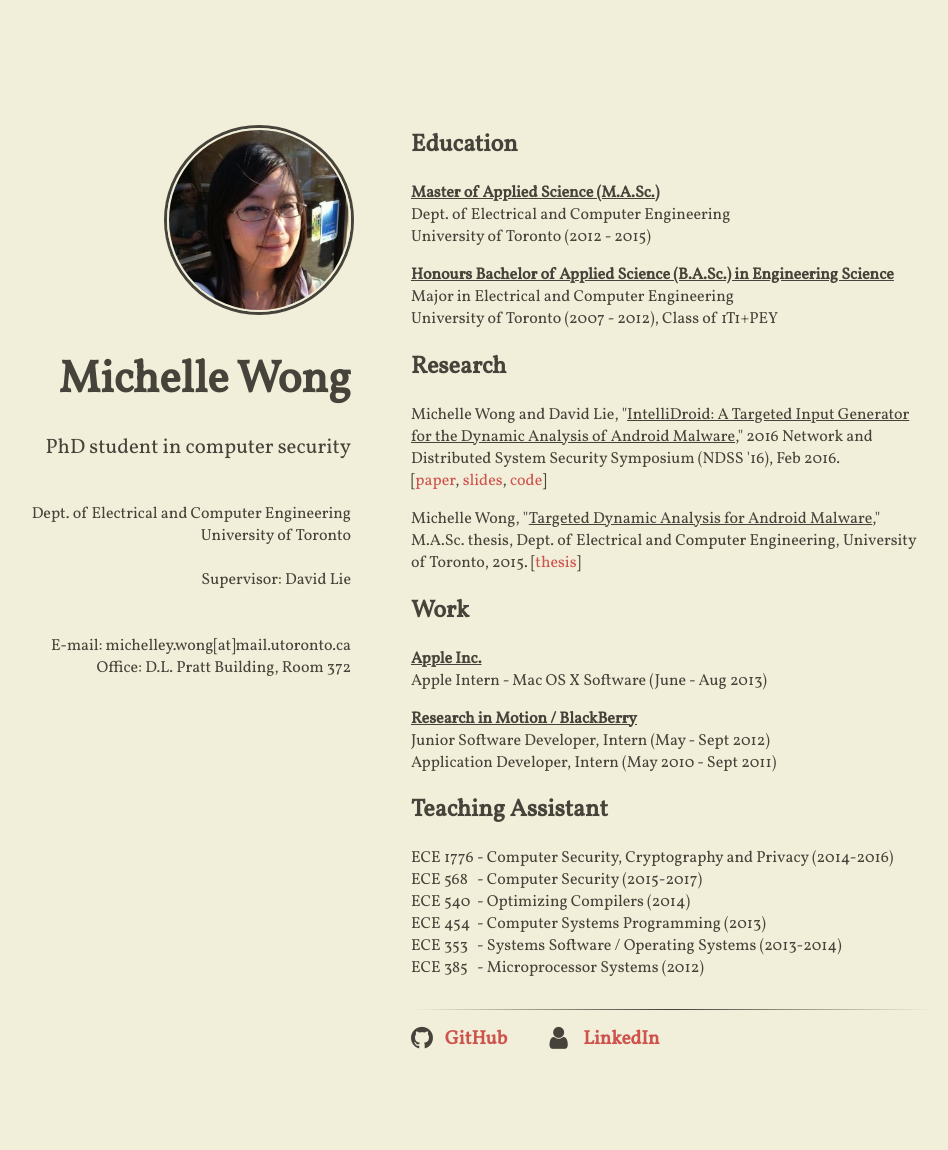
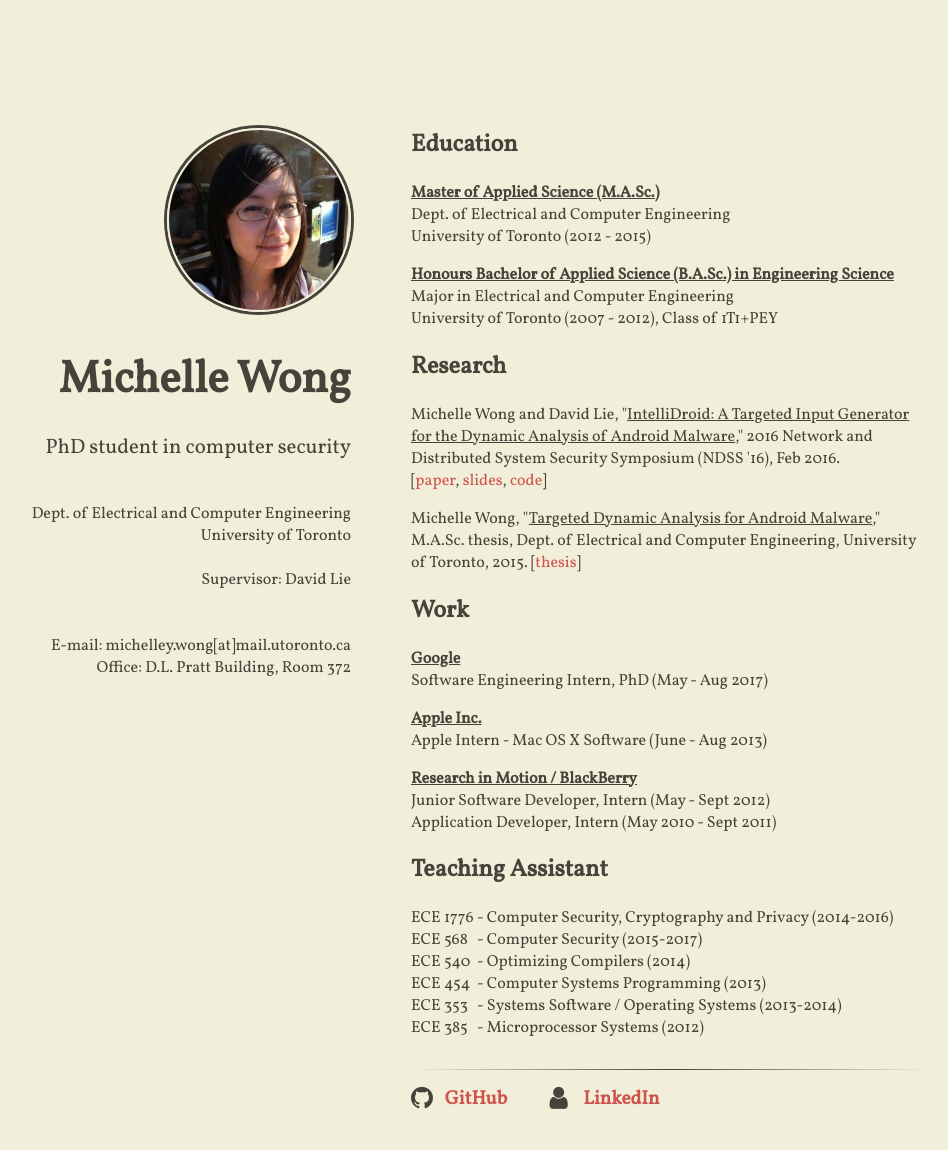
Before and after one commit to miwong/miwong.github.io, a Jekyll site: the page built from index.html, in a window 1280 px wide. Shown: the whole page, without its empty margins (189-1137 px from the left). Built offline with Jekyll 4.4.1, drawn with Linux system fonts in a browser that asks for light colours; nearby versions of some CDN libraries; before the commit the page ends 1090 px from its top, so only the background shows below that.

Commit message:
Updating work

```diff
--- a/_includes/content.html
+++ b/_includes/content.html
@@ -19,6 +19,10 @@
 </p>
 
 <h2>Work</h2>
+<p>
+    <b><u>Google</u></b><br>
+    Software Engineering Intern, PhD (May - Aug 2017)
+</p>
 <p>
     <b><u>Apple Inc.</u></b><br>
     Apple Intern - Mac OS X Software (June - Aug 2013)
```
